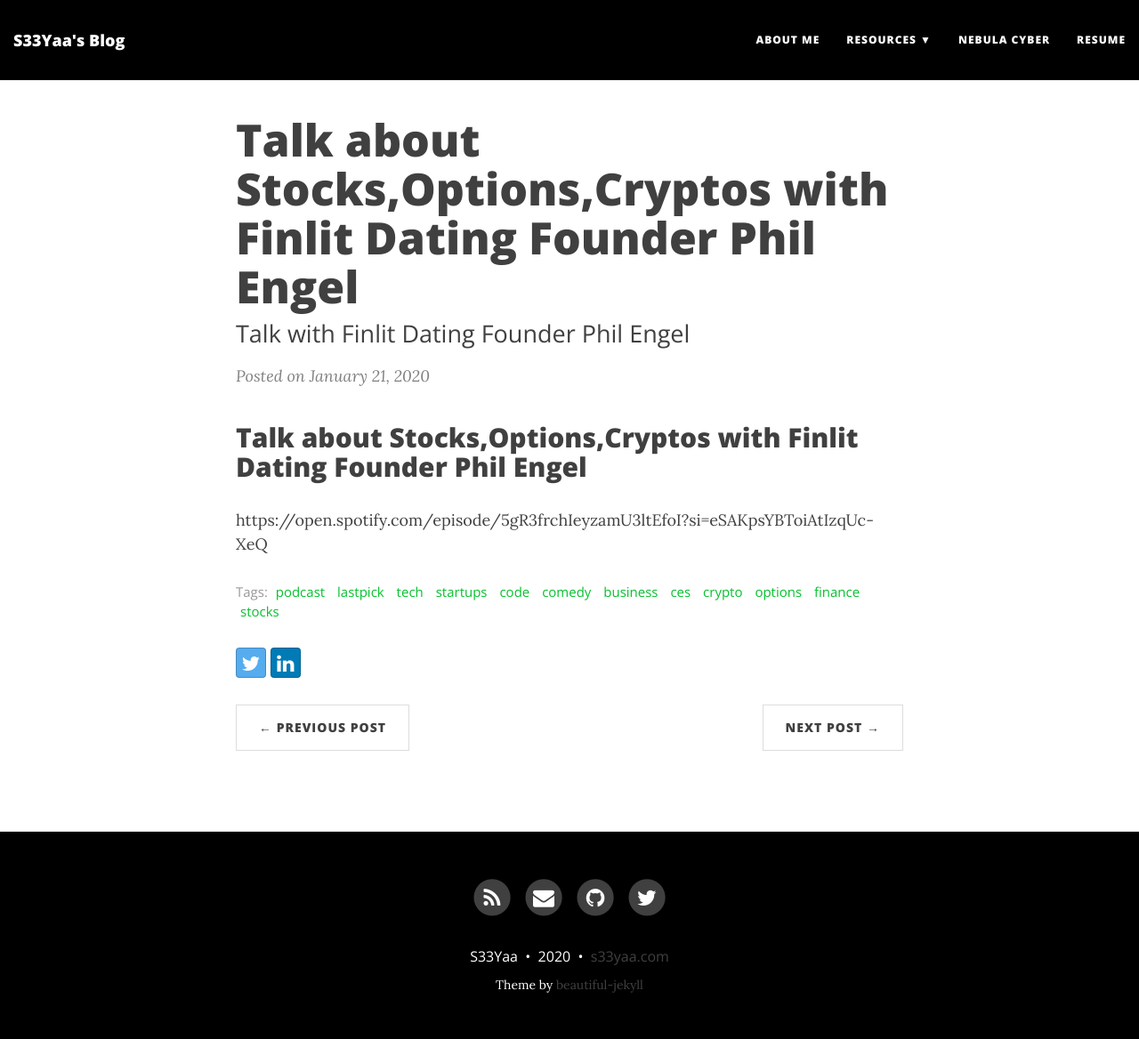
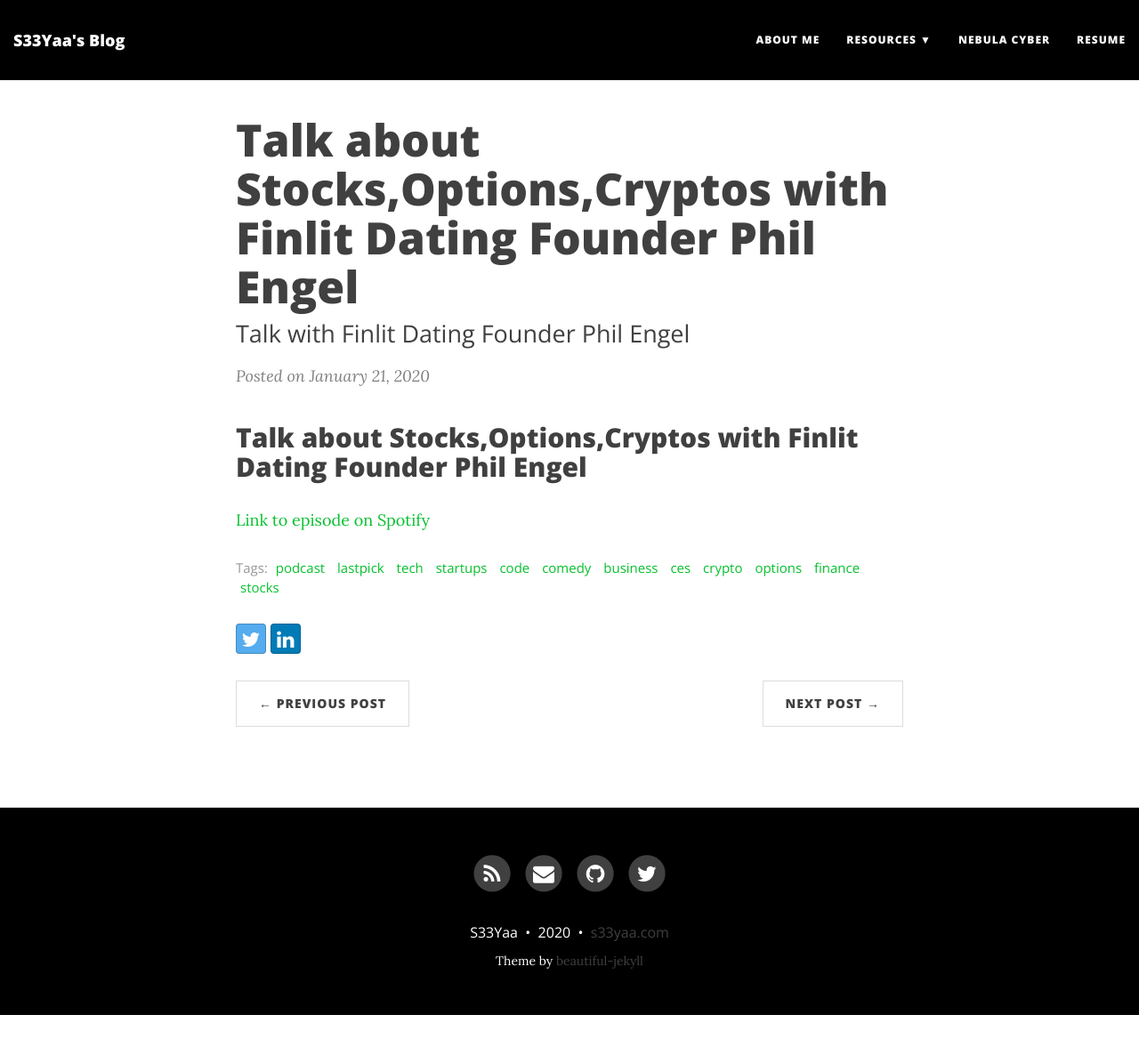
Before and after one commit to vevinkirk/vevinkirk.github.io, a Jekyll site: the page built from _posts/2020-01-21-Talk-about-Stocks-Options-Cryptos-with-Finlit-Dating-Founder-Phil-Engel.md, in a window 1280 px wide and 1168 px high. Shown: the whole window at 89% size. Built offline with Jekyll 4.4.1, drawn with Linux system fonts in a browser that asks for light colours; nearby versions of some CDN libraries.

Commit message:
Update 2020-01-21-Talk-about-Stocks-Options-Cryptos-with-Finlit-Dating-Founder-Phil-Engel.md

```diff
--- a/_posts/2020-01-21-Talk-about-Stocks-Options-Cryptos-with-Finlit-Dating-Founder-Phil-Engel.md
+++ b/_posts/2020-01-21-Talk-about-Stocks-Options-Cryptos-with-Finlit-Dating-Founder-Phil-Engel.md
@@ -17,4 +17,4 @@
 ---
 
 ## Talk about Stocks,Options,Cryptos with Finlit Dating Founder Phil Engel
-https://open.spotify.com/episode/5gR3frchIeyzamU3ltEfoI?si=eSAKpsYBToiAtIzqUc-XeQ
+[Link to episode on Spotify](https://open.spotify.com/episode/5gR3frchIeyzamU3ltEfoI?si=eSAKpsYBToiAtIzqUc-XeQ)
```
